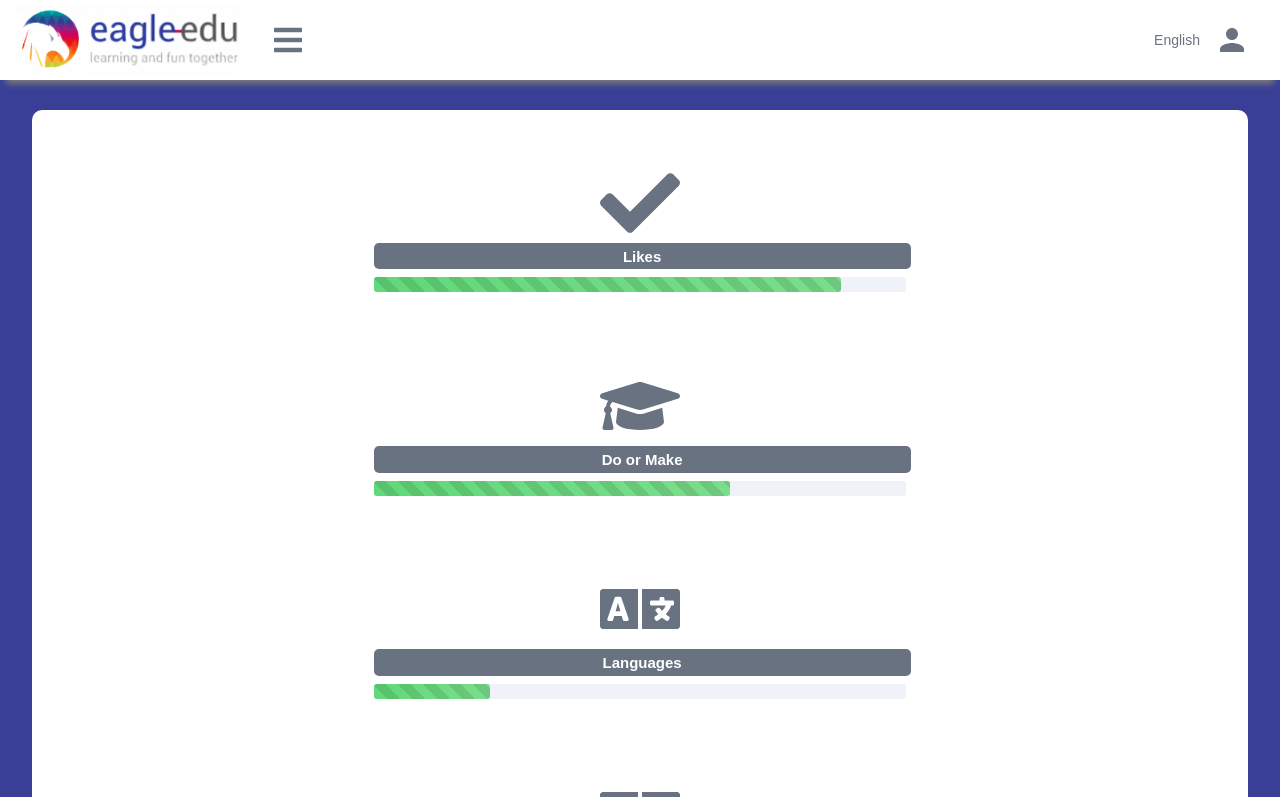
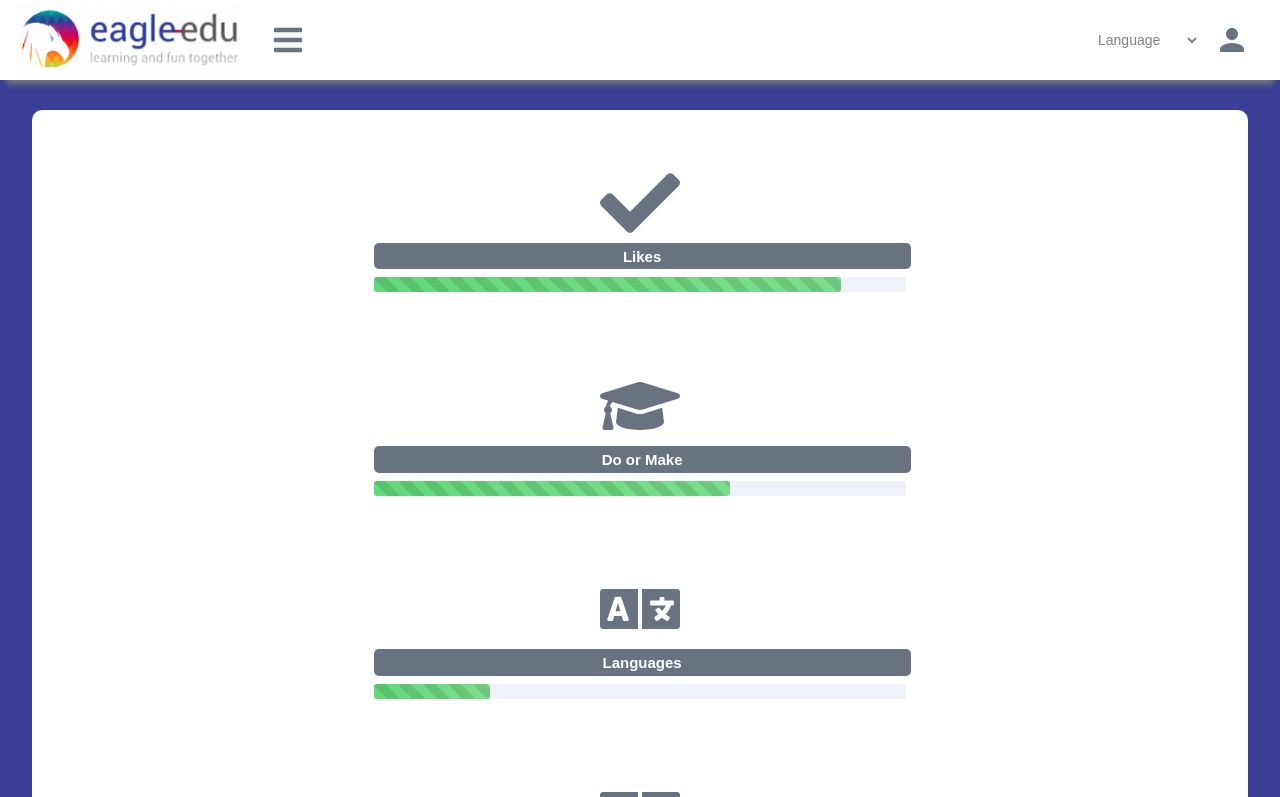
Before and after one commit to Muramatsu2602/eagle-edu-project, a React (Create React App) app in the folder web/: page /dashboard in a window 1280 px wide. Shown: the top 797 px of the page. Built offline with nearby package versions, Linux system fonts and the light colour scheme; no server answers.

Commit message:
Add language selection dropdown

```diff
--- a/web/package.json
+++ b/web/package.json
@@ -12,6 +12,7 @@
     "react-icons": "^4.2.0",
     "react-router-dom": "^5.2.0",
     "react-scripts": "4.0.3",
+    "rebass": "^4.0.7",
     "styled-components": "^5.3.0",
     "web-vitals": "^1.0.1"
   },
--- a/web/src/components/SidebarAndNavbar/Sidebar.js
+++ b/web/src/components/SidebarAndNavbar/Sidebar.js
@@ -4,6 +4,7 @@ import * as FaIcons from "react-icons/fa";
 import * as IoIcons from "react-icons/io";
 import * as AiIcons from "react-icons/ai";
 import * as Ricons from "react-icons/ri";
+import { useHistory } from "react-router-dom";
 import SubMenu from "./SubMenu";
 
 import { SidebarData } from "./SidebarData";
@@ -17,10 +18,11 @@ import {
   SidebarNav,
   SidebarWrap,
   SidebarTitle,
-  ProfileSectionLabel,
+  Select,
 } from "./sidebar-and-navbar-styling";
 
 const Sidebar = () => {
+  const history = useHistory(); // router
   const [sidebar, setSidebar] = useState(false);
   const showSidebar = () => setSidebar(!sidebar);
 
@@ -44,9 +46,6 @@ const Sidebar = () => {
     loadData();
   }, []);
 
-  const showProfileOptions = () =>
-    alert("imagine being able to exit or even edit your profile!");
-
   return (
     <>
       <Nav>
@@ -56,9 +55,17 @@ const Sidebar = () => {
         </NavLogoSection>
 
         <NavProfileSection>
-          <ProfileSectionLabel>English</ProfileSectionLabel>
-          <NavIcon to="#">
-            <IoIcons.IoMdPerson onClick={showProfileOptions} />
+          <Select>
+            <option value="" hidden>
+              Language
+            </option>
+
+            <option value="1">English 🇺🇸 </option>
+            <option value="2">Português 🇧🇷</option>
+            <option value="3">日本語 🇯🇵</option>
+          </Select>
+          <NavIcon onClick={() => history.push("/login")}>
+            <IoIcons.IoMdPerson />
           </NavIcon>
         </NavProfileSection>
       </Nav>
--- a/web/src/components/SidebarAndNavbar/sidebar-and-navbar-styling.js
+++ b/web/src/components/SidebarAndNavbar/sidebar-and-navbar-styling.js
@@ -97,3 +97,23 @@ export const ProfileSectionLabel = styled.span`
   color: var(--gray);
   font-size: 14px;
 `;
+
+export const Select = styled.select`
+  width: 100%;
+  height: 35px;
+  background: white;
+  color: gray;
+  padding-left: 5px;
+  font-size: 14px;
+  border: none;
+  margin-left: 10px;
+
+  option {
+    color: black;
+    background: white;
+    display: flex;
+    white-space: pre;
+    min-height: 20px;
+    padding: 0px 2px 1px;
+  }
+`;
```
Also changed, not shown: 2 other files (tests, documents, lock files or other folders).
